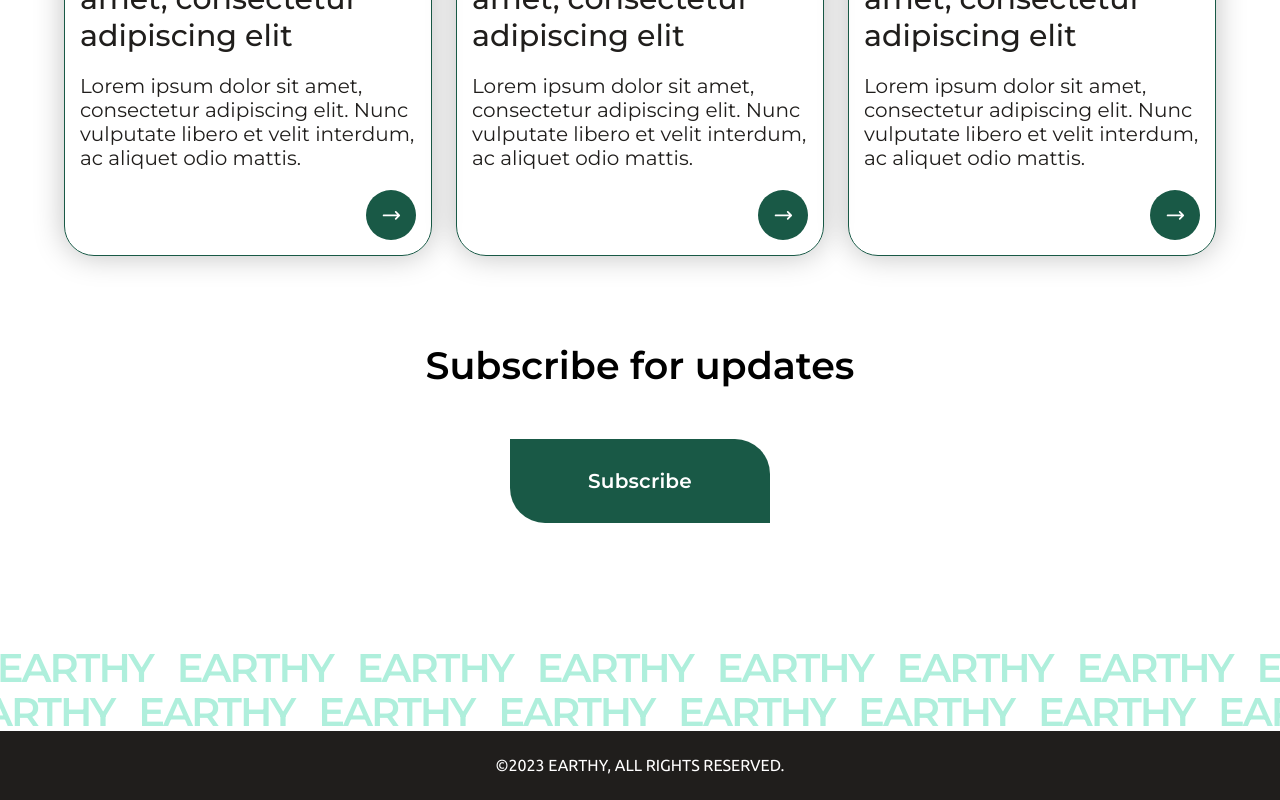
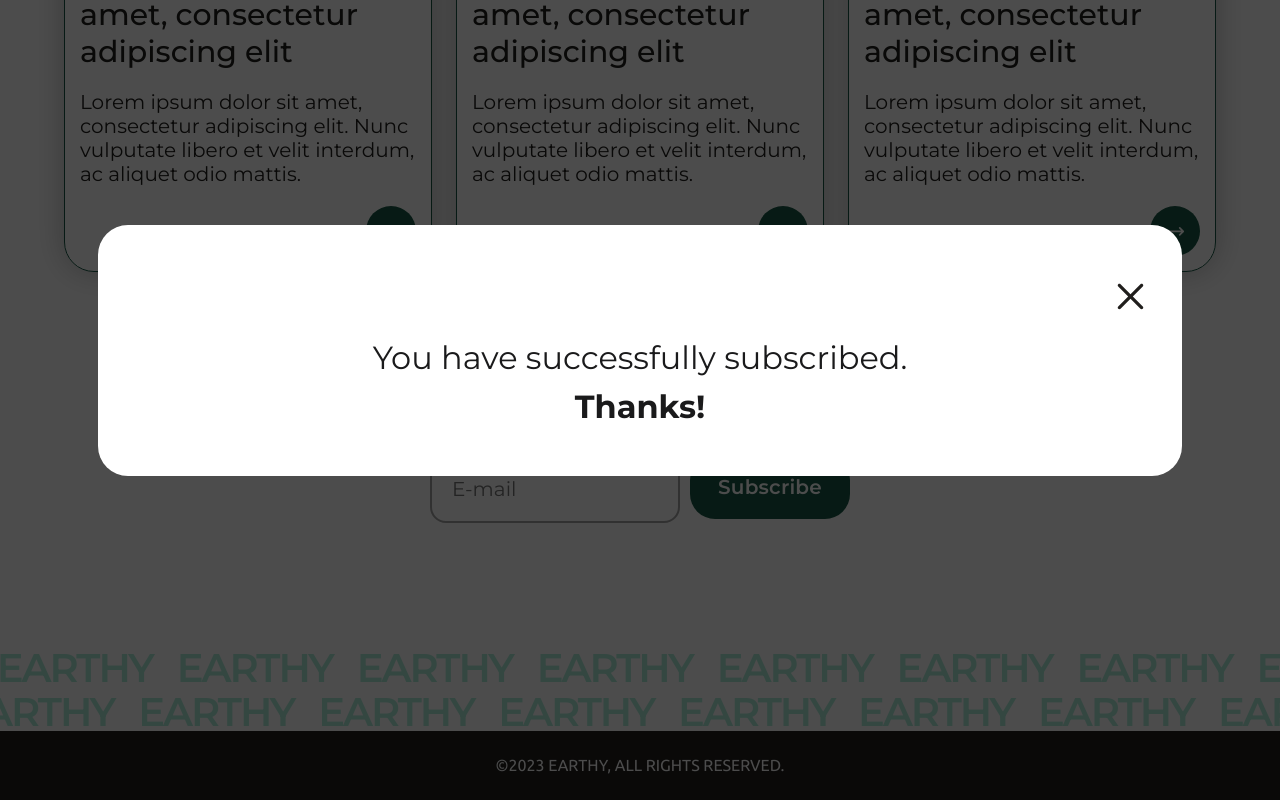
Before and after one commit to DMCprogs/earthry, a Next.js app: page /blog in a window 1280 px wide. Both pictures are taken after a click on the button "Subscribe". Built offline with nearby package versions, Linux system fonts and the light colour scheme.

Commit message:
add apaptive custom modal, add email /blog

```diff
--- a/src/app/blog/page.tsx
+++ b/src/app/blog/page.tsx
@@ -9,11 +9,16 @@ import { useRouter } from 'next/navigation';
 import {
   DivContentSC,
   DivBlogContainerSC,
-  DivH1SC
+  DivH1SC,
+  DivGroupSC,
+  DivModalTextSC,
+  DivModalContainerSC
 } from "./styles.blog";
 import teamLogo from "../images/Team.jpg";
 import BlogCard from "../components/blog/BlogCard";
 import ButtonWrapper from "../components/custom_button";
+import { InputFormSC } from "../components/section10/styles.form";
+import Modal from "../components/modal/modal";
 
 const Blog: FC = () => {
   const router = useRouter();
@@ -23,8 +28,20 @@ const Blog: FC = () => {
     marginTop: '-20px',
     justifyContent: 'end'
   }
+  const [email, setEmail] = useState();
 
+  //modal state
+  const [isOpen, setIsOpen] = useState(false);
+  const handleClose = () => setIsOpen(false);
+  const handleOpen = () => setIsOpen(true);
 
+  const onChangeEmail = (e: any) => {
+    setEmail(e.target.value)
+  }
+  const Subcribe = () => {
+    console.log(email);
+    handleOpen();
+  };
   return (
     <DivDefaultContainerSC style={{ alignSelf: "start" }}>
       <DivBlogContainerSC>
@@ -57,6 +74,7 @@ const Blog: FC = () => {
 
         </DivContentSC>
         <DivH1SC
+          $font4="26px"
           $media1={"36px 0 0 0"}
           $media2="30px 0 0 0"
           $media4="60px 0 0 0"
@@ -64,19 +82,34 @@ const Blog: FC = () => {
 
         >Subscribe for updates
         </DivH1SC>
-        {/* <Link style={styles} href={'/'}> */}
-        <ButtonWrapper
 
-          directionRadius="ltr"
-          primary={true}
-          height={84}
-          width={260}
-        >
-          <span> Subscribe </span>
-        </ButtonWrapper>
-        {/* </Link> */}
+        <DivGroupSC>
+
+          <InputFormSC
+            style={{ width: '250px' }}
+            placeholder={'E-mail'}
+            name={'email'}
+            type="email"
+            onChange={onChangeEmail}
+          />
+
+          <ButtonWrapper
+            onClick={Subcribe}
+            directionRadius="center"
+            primary={true}
+            height={64}
+            width={160}
+          >
+            <span> Subscribe </span>
+          </ButtonWrapper>
+        </DivGroupSC>
       </DivBlogContainerSC>
-
+      <Modal $minHeight={'100%'} $Height={'300px'} isOpen={isOpen} onClose={handleClose}>
+        <DivModalContainerSC>
+          <DivModalTextSC>You have successfully subscribed.</DivModalTextSC>
+          <DivModalTextSC style={{fontWeight: 'bold'}}>Thanks!</DivModalTextSC>
+        </DivModalContainerSC>
+      </Modal>
     </DivDefaultContainerSC >
   );
 };
--- a/src/app/blog/styles.blog.ts
+++ b/src/app/blog/styles.blog.ts
@@ -44,6 +44,7 @@ type Props = {
   $media3?: any;
   $media4?: any;
   $media5?: any;
+  $font4?: any;
 };
 export const DivH1SC = styled.div<Props>`
   width: 100%;
@@ -67,8 +68,37 @@ export const DivH1SC = styled.div<Props>`
   }
   @media (max-width: 480px) {
     margin: ${({ $media4 }) => ($media4 ? $media4 : null)};
+    font-size: ${({ $font4 }) => ($font4 ? $font4 : null)};
   }
   @media (max-width: 360px) {
     margin: ${({ $media5 }) => ($media5 ? $media5 : null)};
   }
 `;
+export const DivGroupSC = styled.div`
+  display: flex;
+  gap: 10px;
+
+  @media (max-width: 480px) {
+    display: grid;
+    justify-items: center;
+  }
+`;
+
+//modal styles
+
+
+export const DivModalTextSC = styled.div`
+  color: #1a1a1b;
+  text-align: center;
+  font-family: Montserrat;
+  font-size: clamp(20px, 2.5vw, 32px);
+  font-style: normal;
+  line-height: normal;
+
+`;
+
+export const DivModalContainerSC = styled.div`
+  display: grid;
+  gap: 10px;
+  width: 80vw;
+`;
--- a/src/app/components/custom_button/index.tsx
+++ b/src/app/components/custom_button/index.tsx
@@ -38,8 +38,8 @@ const ButtonWrapper: FC<{
   };
 
   return (
-      <div style={{width:'fit-content'}}>
-{disabled?(
+    <div style={{ width: 'fit-content' }}>
+      {disabled ? (
         <ButtonWrapperSC
           style={styles}
           height={height}
@@ -53,7 +53,7 @@ const ButtonWrapper: FC<{
         >
           {children}
         </ButtonWrapperSC>
-        ):( <motion.div
+      ) : (<motion.div
         whileHover={{ scale: 1.05 }}
         whileTap={{ scale: 0.9 }}
         transition={{ type: "spring", stiffness: 400, damping: 17 }}
--- a/src/app/components/modal/modal.tsx
+++ b/src/app/components/modal/modal.tsx
@@ -1,9 +1,13 @@
-import React, { FC,useState } from 'react';
+import React, { FC, useState, useEffect } from 'react';
 import ButtonWrapper from '../custom_button';
+import { RxCross2 } from "react-icons/rx";
+
 type ModalProps = {
-    isOpen:boolean;
-    onClose:any;
+  isOpen: boolean;
+  onClose: any;
   children: React.ReactNode;
+  $minHeight?: string;
+  $Height?: string;
 }
 import {
   DivModalContainerSC,
@@ -27,17 +31,19 @@ type ModalProps = {
   DivClose,
 } from "./styles.modal";
 import Slider from "rc-slider";
- import { BsPercent,BsArrowDownShort,BsArrowUpShort } from 'react-icons/bs';
+import { BsPercent, BsArrowDownShort, BsArrowUpShort } from 'react-icons/bs';
 import "rc-slider/assets/index.css";
-import plant8 from"../../images/plants8.png";
-import plant7 from"../../images/plants7.jpg";
-import plant6 from"../../images/plants6.png";
-import plant5 from"../../images/plants5.png";
-import plant4 from"../../images/plants4.png";
-import plant3 from"../../images/plants3.png";
-import plant2 from"../../images/plants2.png";
-import plant1 from"../../images/plants1.png";
-  const Modal: FC<ModalProps> = ({ isOpen,onClose,children}) => {
+import plant8 from "../../images/plants8.png";
+import plant7 from "../../images/plants7.jpg";
+import plant6 from "../../images/plants6.png";
+import plant5 from "../../images/plants5.png";
+import plant4 from "../../images/plants4.png";
+import plant3 from "../../images/plants3.png";
+import plant2 from "../../images/plants2.png";
+import plant1 from "../../images/plants1.png";
+const refComponent = React.createRef();
+
+const Modal: FC<ModalProps> = ({ isOpen, onClose, children, $minHeight, $Height }) => {
 
   if (!isOpen) {
     return null;
@@ -45,13 +51,51 @@ import plant1 from"../../images/plants1.png";
 
 
 
+  //width height for modal
+
+  const [width, setWidth] = useState(window.innerWidth);
+  const [height, setHeight] = useState(window.innerHeight);
+
+  const [isFullPageForm, seIsFullPageForm] = useState(false);
+  const [HeightContainer, seIsHeightContainer] = useState();
+
+  const handleResize = () => {
+    setWidth(window.innerWidth);
+    setHeight(window.innerHeight);
+  };
+
+  useEffect(() => {
+    const heightContainer = refComponent.current?.getBoundingClientRect().height;
+    seIsHeightContainer(`${heightContainer}px`);
+    // console.log(HeightContainer, "HeightContainer");
+
+    window.addEventListener('resize', handleResize);
+    // console.log('innerWidth', width);
+    // console.log('innerHeight ', height);
+
+    if(height <= heightContainer){
+      // console.log('worrr');
+
+      seIsFullPageForm(true);
+    } else{
+      seIsFullPageForm(false);
+    }
+
+  }, [window.innerWidth, window.innerHeight]);
+
+
+  //
+
+
+
 
 
   return (
-    <DivBgContainerSC>
+    <DivBgContainerSC HeightContainer={HeightContainer} isFullPageForm={isFullPageForm}>
       <DivContentModal>
-          <DivClose  onClick={onClose}>X</DivClose>
-      <DivModalContainerSC>
+        <DivModalContainerSC isFullPageForm={isFullPageForm} ref={refComponent} $minHeight={$minHeight} $Height={$Height}>
+        <DivClose onClick={onClose}><RxCross2 size={43} color="#201E1C"/></DivClose>
+
           {children}
         </DivModalContainerSC>
       </DivContentModal>
--- a/src/app/components/modal/styles.modal.ts
+++ b/src/app/components/modal/styles.modal.ts
@@ -1,42 +1,58 @@
-"use client"
+"use client";
 import { StaticImageData } from "next/image";
-import {styled} from "styled-components";
+import { styled } from "styled-components";
 type Props = {
   $images: StaticImageData;
-  }
-export const DivModalContainerSC = styled.div`
-padding: 50px 0;
+  $minHeight?: string;
+  $Height?: string;
+  isFullPageForm?: string;
+  HeightContainer?: string;
+
+};
+export const DivModalContainerSC = styled.div<Props>`
+  padding: 50px 30px;
   display: grid;
-  height: 95vh;
-  width: 100vw;
+  /* height: 95vh; */
+  /* width: 100vw; */
   justify-content: center;
-  align-content: center;
-  max-width: 966px;
- min-height: 80vh;
+  /* max-width: 966px; */
+  /* min-height: 80vh; */
   border-radius: 30px;
-background: #FFF;
+  background: #fff;
   z-index: 99999;
   grid-auto-rows: max-content;
   justify-items: center;
-gap: 80px;
-@media(max-width: 630px){
-  padding: 50px 20px;
+  gap: 20px;
+  height: max-content;
+  @media (max-width: 630px) {
+    padding: 20px 20px;
   }
+
+  transition: 0.3s;
+
+
+
+
+  /* min-height:${({ $minHeight }) => ($minHeight ? $minHeight : null)};
+height:${({ $Height }) => ($Height ? $Height : null)}; */
 `;
-export const DivBgContainerSC = styled.div`
+export const DivBgContainerSC = styled.div<Props>`
   position: absolute;
+  left: 0;
+  right: 0;
   top: 0;
-  left: 0;
-  //right: 0;
-  //bottom: 0;
-  //transform: translate(-50%, -50%);
+  bottom: 0;
   display: grid;
   width: 100%;
 	height: 100%;
   justify-content: center;
   align-items: center;
-  background: rgba(0, 0, 0, .7);
+  background: rgba(0, 0, 0, 0.7);
   z-index: 999999999;
+
+
+  height:${({ isFullPageForm, HeightContainer }) => (isFullPageForm == true ? HeightContainer : null)};
+
 `;
 export const DivContainerGrafic = styled.div`
   width: 100%;
@@ -47,7 +63,7 @@ export const DivContainerGrafic = styled.div`
   justify-items: center;
 `;
 export const DivTexStacingSC = styled.div`
- color: #1A1A1B;
+  color: #1a1a1b;
   font-family: Montserrat;
   font-size: clamp(10px, 2.5vw, 24px);
   font-style: normal;
@@ -76,7 +92,7 @@ export const DivNumberBoxSC = styled.div`
   justify-self: center;
   justify-content: center;
   align-content: center;
-  background:  #04896C;
+  background: #04896c;
 
   color: white;
 `;
@@ -104,7 +120,7 @@ justify-content: center;
   gap: 20px;
 `;
 export const DivPlantsImgSC = styled.div<Props>`
-background-image: url(${props => props.$images.src});
+  background-image: url(${(props) => props.$images.src});
   background-size: contain;
   background-repeat: no-repeat;
   width: 100%;
@@ -116,7 +132,6 @@ background-size: contain;
     min-width: 80px;
     min-height: 80px;
   }
-
 `;
 export const DivContainerGrafic2 = styled.div`
   width: 100%;
@@ -126,8 +141,8 @@ export const DivContainerGrafic2 = styled.div`
 
   justify-items: center;
   justify-content: space-between;
-  @media(max-width:650px){
-    grid-template-columns: max-content ;
+  @media (max-width: 650px) {
+    grid-template-columns: max-content;
     gap: 30px;
   }
 `;
@@ -150,8 +165,8 @@ display: grid;
   justify-content: center;
   align-items: center;
   border-radius: 8px;
-border: 2px solid #A6A6A6;
-background: #FFF;
+  border: 2px solid #a6a6a6;
+  background: #fff;
   width: 90px;
   height: 74px;
   flex-shrink: 0;
@@ -171,12 +186,11 @@ font-weight: 600;
   line-height: normal;
   max-width: 40px;
   margin-top: 10px;
-
 `;
 export const DivPlus = styled.div`
   border-radius: 8px;
-border: 1.5px solid #A6A6A6;
-background: #FFF;
+  border: 1.5px solid #a6a6a6;
+  background: #fff;
   width: 30px;
   height: 30px;
   flex-shrink: 0;
@@ -184,12 +198,11 @@ cursor: pointer;
   display: grid;
   justify-items: center;
   align-items: center;
-
 `;
 export const DiMunus = styled.div`
   border-radius: 8px;
-border: 1.5px solid #A6A6A6;
-background: #FFF;
+  border: 1.5px solid #a6a6a6;
+  background: #fff;
   width: 30px;
   height: 30px;
   flex-shrink: 0;
@@ -203,39 +216,42 @@ display: grid;
   grid-template-columns: max-content max-content;
   gap: 8px;
   align-items: center;
-
 `;
 export const DivContentModal = styled.div`
   //position: absolute;
-top: 78%;
-left: 50%;
+  /* top: 78%;
+  left: 50%; */
   //transform: translate(-50%, -50%);
   display: grid;
-grid-template-rows: max-content max-content;
+  /* grid-template-rows: max-content max-content; */
+  justify-items: center;
   height: 100%;
   width: 100%;
   box-sizing: border-box;
-    max-width: 966px;
-    max-height: 95vh;
+  align-items: center;
+  margin-bottom: 100px;
+  /* max-width: 966px;
+  max-height: 95vh; */
+  transition: 0.5s;
 
 `;
 export const DivClose = styled.div`
   cursor: pointer;
-position: absolute;
+  /* position: absolute; */
   z-index: 99999999;
   margin-right: auto;
-margin-top: 20px;
+  position: relative;
   width: 100%;
-max-width: 944px;
+  /* max-width: 944px; */
   display: grid;
   justify-content: right;
   font-size: 26px;
-@media(max-width:1000px){
+  /* @media (max-width: 1000px) {
     left: 96%;
     display: block;
   }
-@media(max-width:480px){
+  @media (max-width: 480px) {
     left: 94%;
     display: block;
-}
+  } */
 `;
```
Also changed, not shown: src/app/components/modalProject/styles.modalProject.ts (+25 -38 lines). Lines whose indentation alone changed are shown as unchanged.
